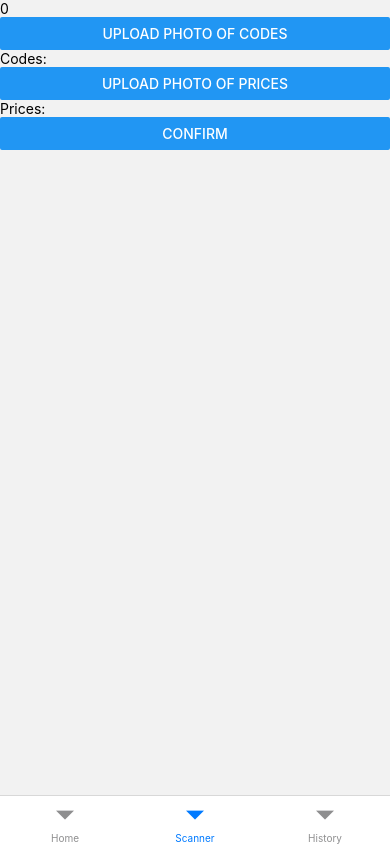
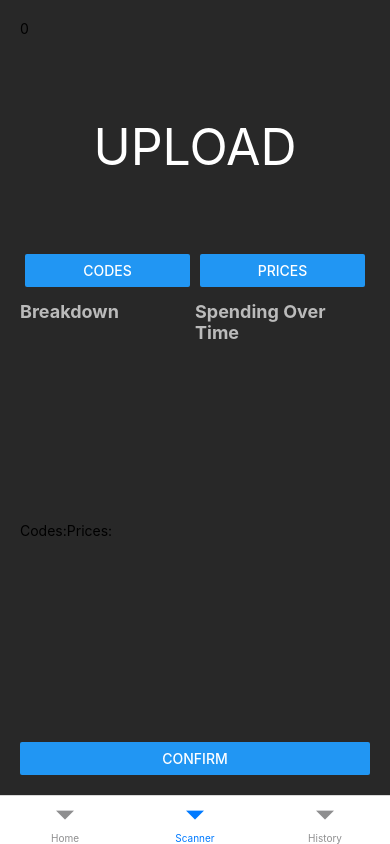
Before and after one commit to Ranabor/HackNC2022Team, a React Native app in the folder HackNCProj/: screen /Scanner in a window 390 px wide. Built offline with nearby package versions, Linux system fonts and the light colour scheme; what react-native-calendars would draw is missing.

Commit message:
Styled RecogScreen

```diff
--- a/HackNCProj/app/RecogScreen.js
+++ b/HackNCProj/app/RecogScreen.js
@@ -11,6 +11,7 @@ import {useNavigation, NavigationContainer} from '@react-navigation/native';
 import TextRecognition from 'react-native-text-recognition';
 import ImagePicker, {launchImageLibrary} from 'react-native-image-picker';
 import AsyncStorage from '@react-native-async-storage/async-storage';
+import colors from './config/colors';
 
 class RecogScreen extends Component {
   constructor(props) {
@@ -77,33 +78,142 @@ class RecogScreen extends Component {
 
   render() {
     return (
-      <View>
-        <View>
+      <View style = {styles.container1}>
           <Text>{this.state.sum}</Text>
+          <View style = {styles.titlerow} >
+            <Text style = {styles.title}>UPLOAD</Text>
+          </View>
 
+          <View style = {styles.dualrow}>
+            <View style = {styles.button}>
               <Button
-            title="Upload Photo Of Codes"
+                title="Codes"
                 onPress={() => this.imageGalleryLaunchCodes()}
               />
-          <Text>
+            </View>
+            <View style = {styles.button}>
+              <Button
+                title="Prices"
+                onPress={() => this.imageGalleryLaunchPrices()}
+              />
+            </View>
+          </View>
+
+          <View style={styles.titlerow}>
+            {/* <View style={styles.titlebox}> */}
+              <Text style={styles.title1}>Breakdown</Text>
+              <Text style={styles.title1}>Spending Over Time</Text>
+          </View>
+
+          <View style = {styles.titlerow}>
+            <Text styles = {styles.title1}>
                 Codes:
                 {this.state.textCodes}
               </Text>
-          <Button
-            title="Upload Photo Of Prices"
-            onPress={() => this.imageGalleryLaunchPrices()}
-          />
-          <Text>
+            <Text styles = {styles.title1}>
               Prices:
               {this.state.textPrices}
             </Text>
+          </View>
+
+
           {this.state.showConfirm && (
             <Button title="Confirm" onPress={() => this.getReceiptInfo()} />
           )}
-        </View>
         </View>
     );
   }
 }
 
 export default RecogScreen;
+
+const styles = StyleSheet.create({
+  container1: {
+    flex: 1,
+    backgroundColor: colors.background,
+    justifyContent: 'center',
+    flexDirection: 'column',
+    padding: 20,
+    flexWrap: 'wrap',
+  },
+  titlerow: {
+    flex: 3,
+    textAlign: 'center',
+    fontSize: 24,
+  },
+  gap: {
+    height: '10%',
+  },
+  startButtonContainer: {
+    flexDirection: 'column',
+    width: '50%',
+    alignSelf: 'center',
+  },
+  title: {
+    color: colors.white,
+    fontSize: 50,
+    textAlign: 'center',
+    flex: 1,
+    alignContent: 'center',
+  },
+  titlerow: {
+    flex: 5,
+    backgroundColor: colors.background,
+    flexDirection: 'row',
+
+  },
+  dualrow: {
+    flex: 1,
+    backgroundColor: colors.background,
+    flexDirection: 'row',
+    width: '100%',
+  },
+  bigrow: {
+    flex: 30,
+    borderRadius: 30,
+    margin: 10,
+    borderColor: '#26619c',
+    backgroundColor: '#454545',
+    borderWidth: 3,
+  },
+  box: {
+    borderRadius: 30,
+    flex: 50,
+    margin: 10,
+    padding: 5,
+    borderColor: '#26619c',
+    backgroundColor: '#454545',
+    borderWidth: 3,
+  },
+  titlebox: {
+    backgroundColor: colors.background,
+    justifyContent: 'space-around',
+    margin: 2,
+    alignContent: 'center',
+    flex: 20,
+  },
+  title1: {
+    textAlign: 'left',
+    fontSize: 18,
+    fontWeight: 'bold',
+    color: '#bbb',
+    flex: 1,
+
+  },
+  title2: {
+    textAlign: 'center',
+    fontSize: 24,
+    fontWeight: 'bold',
+    color: '#bbb',
+  },
+  bufferrow: {
+    flex: 5,
+  },
+  button: {
+    flex: 1,
+    margin : 5,
+    height: 50,
+    alignContent: 'center',
+    alignSelf: 'center',
+  },
+});
```
Lines whose indentation alone changed are shown as unchanged.
